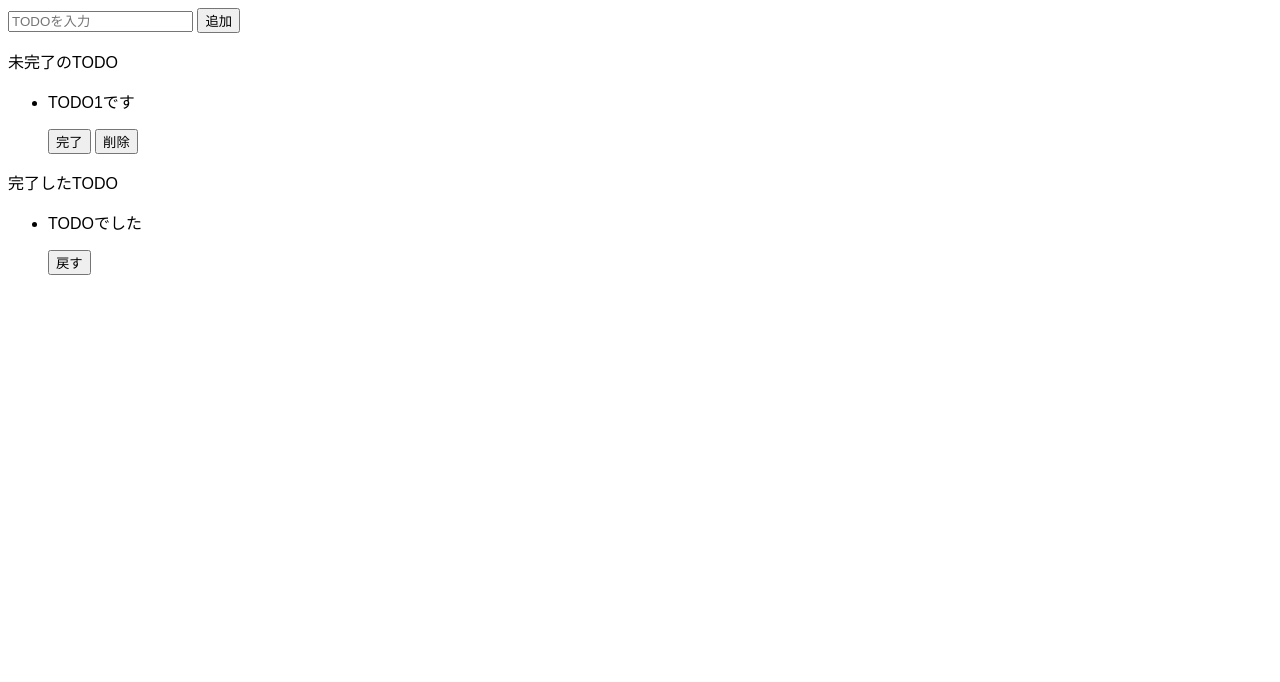
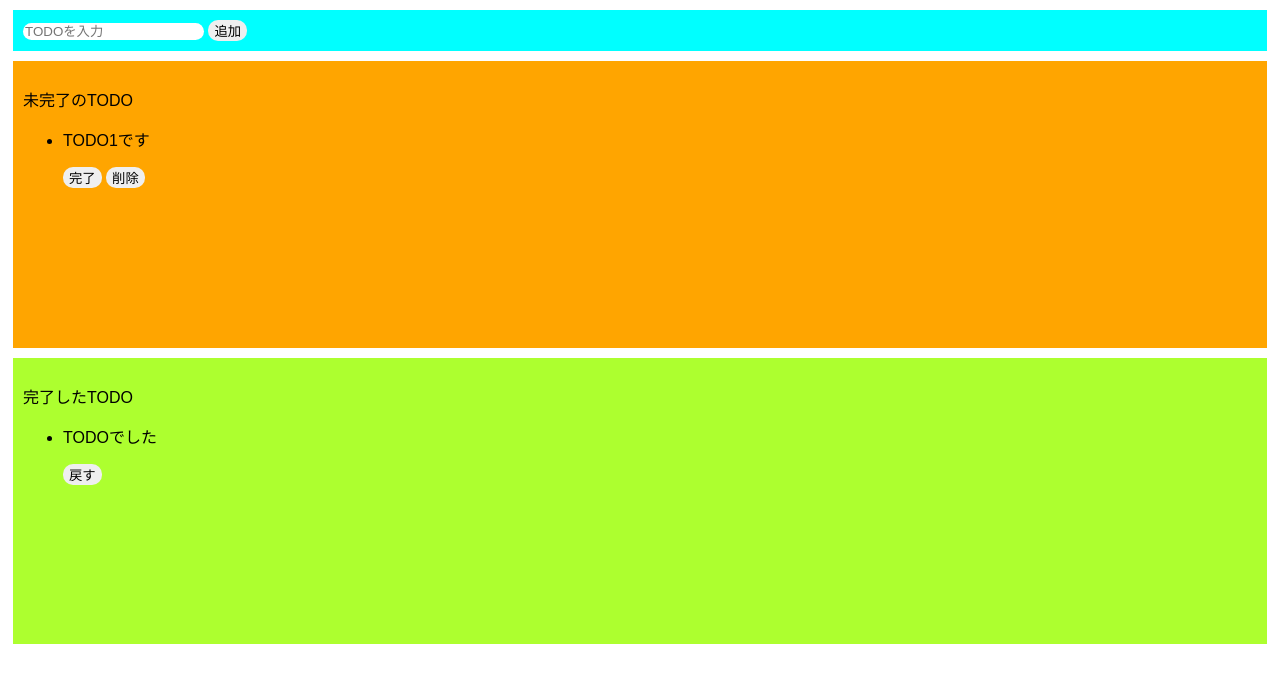
Before and after one commit to ls15286j/todo-app-vanilla, a website built with Parcel: page index.html in a window 1280 px wide. Built offline with nearby package versions, Linux system fonts and the light colour scheme.

Commit message:
暫定のスタイルを当てた

```diff
--- a/src/styles.css
+++ b/src/styles.css
@@ -1,3 +1,37 @@
 body {
   font-family: sans-serif;
 }
+
+input {
+  border-radius: 9px;
+  border: none;
+}
+
+button {
+  border-radius: 10px;
+  border: none;
+}
+
+button.hover {
+  background-color: red;
+}
+
+.input-area {
+  background-color: cyan;
+  padding: 10px;
+  margin: 10px 5px;
+}
+
+.incomplete-area {
+  background-color: orange;
+  padding: 10px;
+  margin: 10px 5px;
+  min-height: 200pt;
+}
+
+.complete-area {
+  background-color: greenyellow;
+  padding: 10px;
+  margin: 10px 5px;
+  min-height: 200pt;
+}
```
